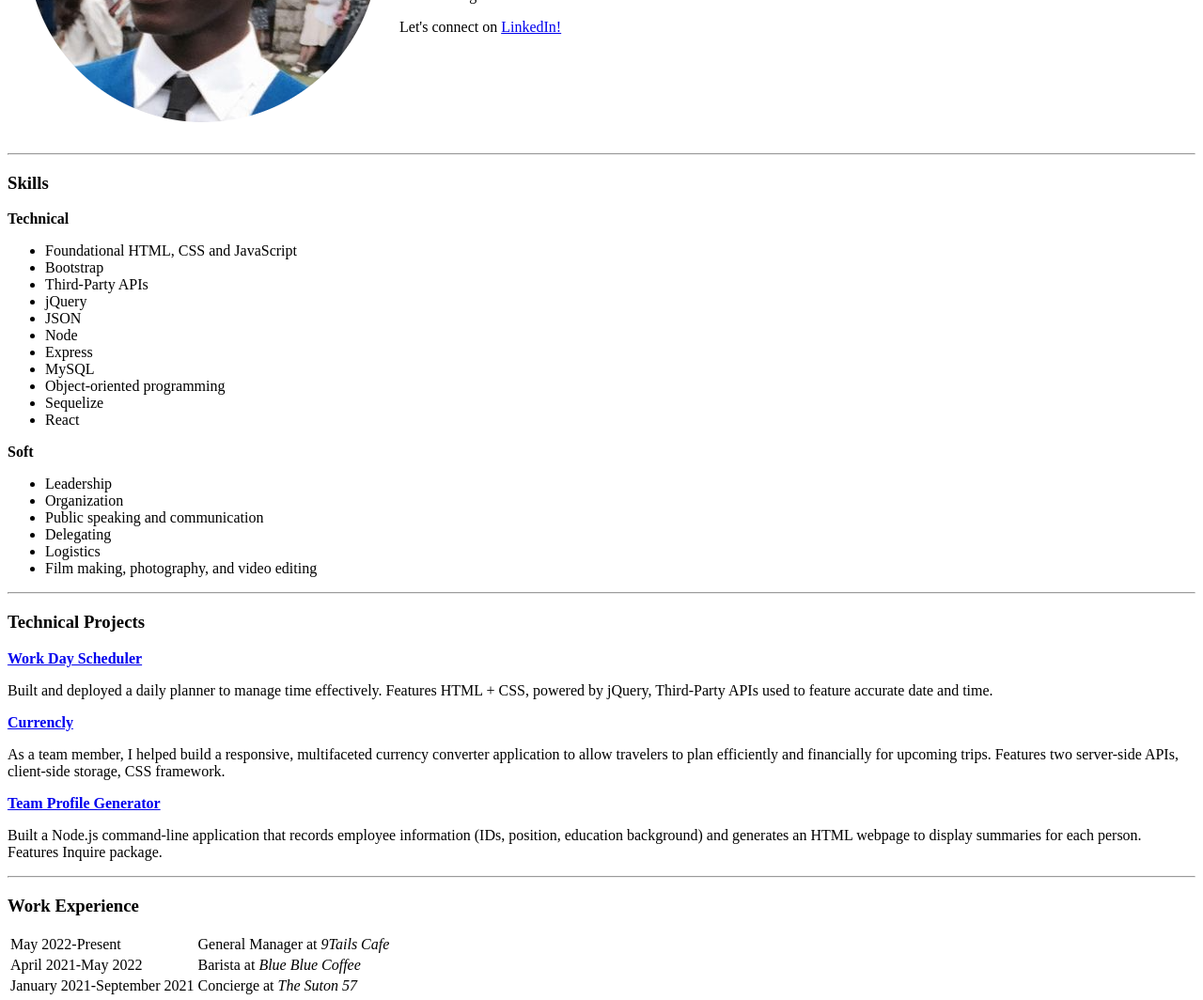
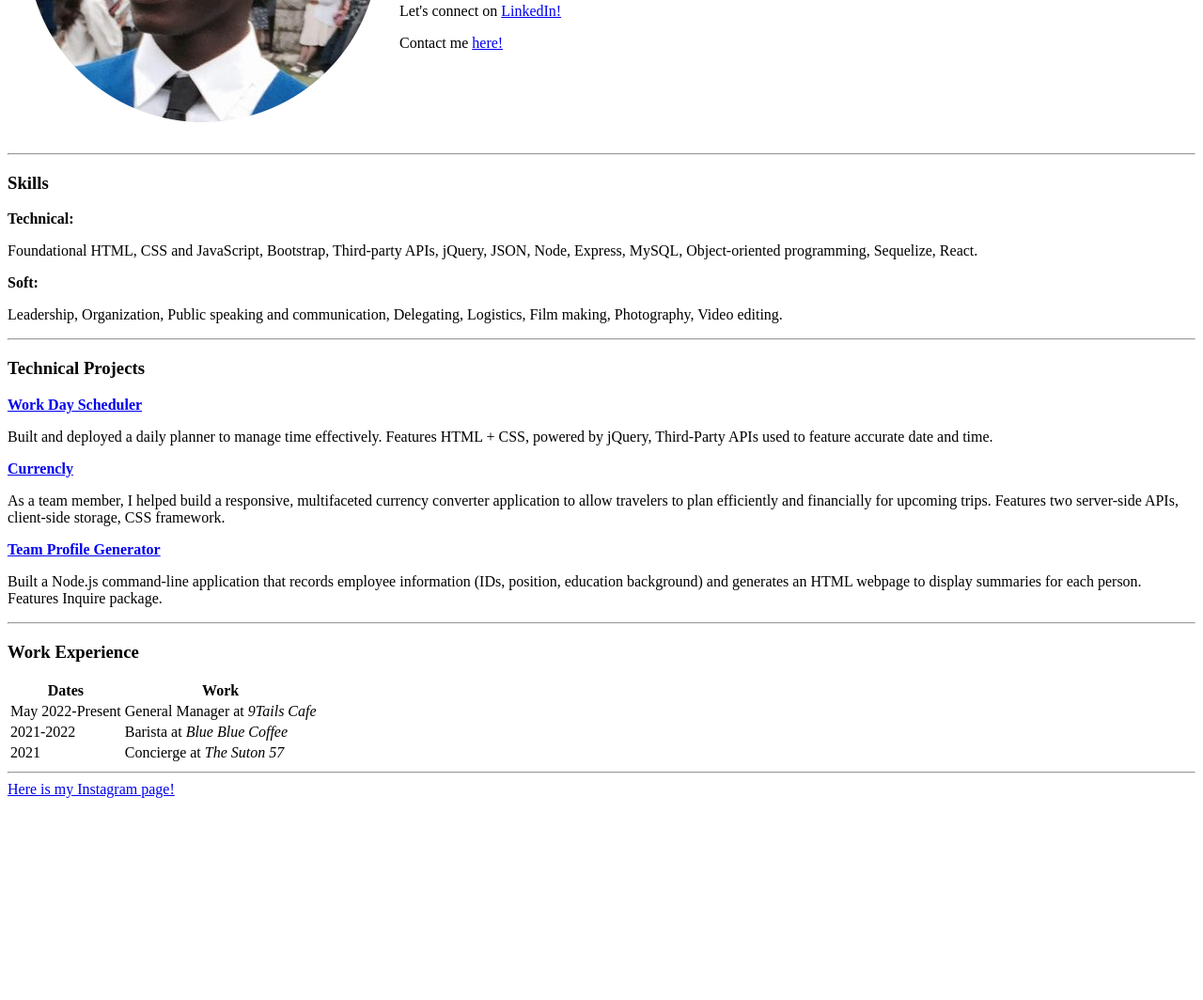
Before and after one commit to youseph-codes/personal-site, a plain HTML site: page index.html in a window 1280 px wide. Shown: the part 273-1337 px from the top of the page at 94% size. After the commit the page ends 1130 px from the top, so only its background shows below. Drawn offline with Linux system fonts and the light colour scheme.

Commit message:
updated contact.html

```diff
--- a/index.html
+++ b/index.html
@@ -18,6 +18,7 @@
                 <p><em>Certified Fullstack Developer at the <strong>Columbia Engineering Coding Bootcamp.</strong></em></p>
                 <p>Recent Software Engineering graduate with fundamental understanding of application development, database design, and testing. Looking to utilize my broad educational background to strengthen my skill set and perform efficiently as an entry-level software engineer.</p>
                 <p>Let's connect on <a href="https://www.linkedin.com/in/youssoupha-gueye-a07278249/">LinkedIn!</a></p>
+                <p>Contact me <a href="./contact.html">here!</a></p>
             </td>
         </tr>
     </table>
@@ -25,29 +26,10 @@
     <hr>
 
     <h3>Skills</h3>
-    <p><strong>Technical</strong></p>
-    <ul>
-        <li>Foundational HTML, CSS and JavaScript</li>
-        <li>Bootstrap</li>
-        <li>Third-Party APIs</li>
-        <li>jQuery</li>
-        <li>JSON</li>
-        <li>Node</li>
-        <li>Express</li>
-        <li>MySQL</li>
-        <li>Object-oriented programming</li>
-        <li>Sequelize</li>
-        <li>React</li>
-    </ul>
-    <p><strong>Soft</strong></p>
-    <ul>
-        <li>Leadership</li>
-        <li>Organization</li>
-        <li>Public speaking and communication</li>
-        <li>Delegating</li>
-        <li>Logistics</li>
-        <li>Film making, photography, and video editing</li>
-    </ul>
+    <p><strong>Technical:</strong></p>
+    <p>Foundational HTML, CSS and JavaScript, Bootstrap, Third-party APIs, jQuery, JSON, Node, Express, MySQL, Object-oriented programming, Sequelize, React.</p>
+    <p><strong>Soft:</strong></p>
+    <p>Leadership, Organization, Public speaking and communication, Delegating, Logistics, Film making, Photography, Video editing.</p>
 
     <hr>
 
@@ -65,18 +47,36 @@
 
     <h3>Work Experience</h3>
     <table>
+        <thead>
+            <tr>
+                <th>Dates</th>
+                <th>Work</th>
+            </tr>
+        </thhead>
+
+        <tbody>
             <tr>
                 <td>May 2022-Present</td>
                 <td>General Manager at <em>9Tails Cafe</em></td>
             </tr>
             <tr>
-            <td>April 2021-May 2022</td>
+                <td>2021-2022</td>
                 <td>Barista at <em>Blue Blue Coffee</em></td>
             </tr>
             <tr>
-            <td>January 2021-September 2021</td>
+                <td>2021</td>
                 <td>Concierge at <em>The Suton 57</em></td>
             </tr>
+        </tbody>
+
+        <tfoot>
+
+
+        </tfoot>
     </table>
+
+    <hr>
+
+    <a href="https://www.instagram.com/youseph.gueye/">Here is my Instagram page!</a>
 </body>
 </html>
```
Also changed, not shown: contact.html (added, +20 -0 lines), style.css (+45 -0 lines). Lines whose indentation alone changed are shown as unchanged.
